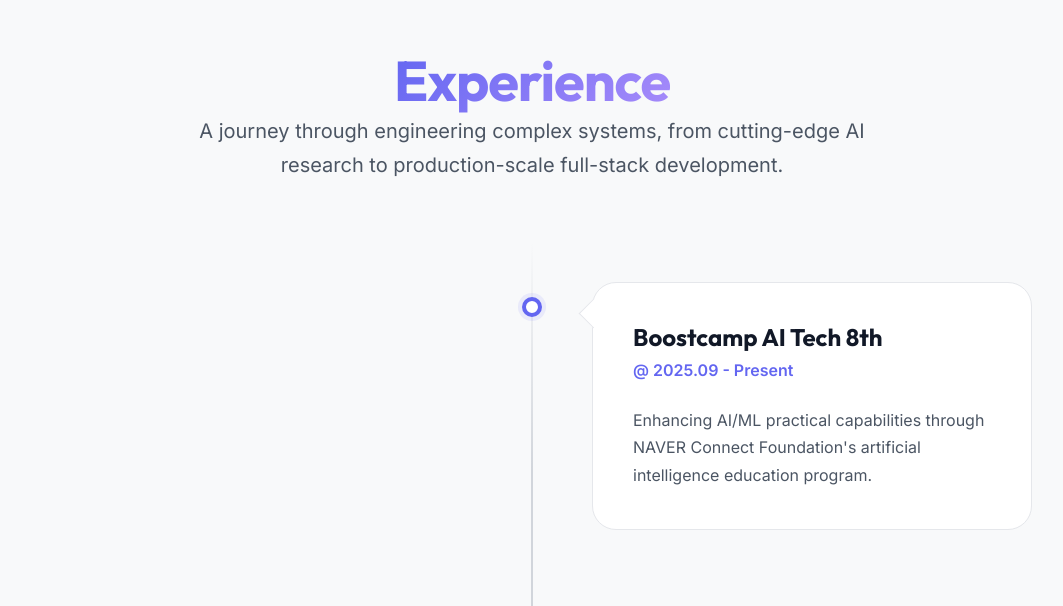
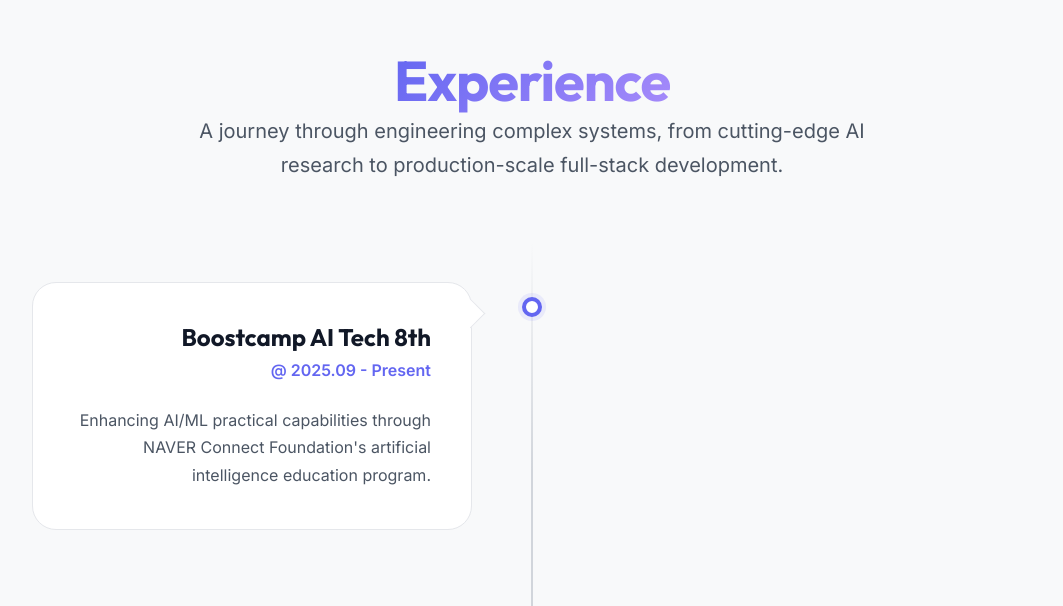
Before and after one commit to pileuszu/portfolio-website, a Next.js app: page / in a window 1280 px wide. Shown: the part 1774-2380 px from the top of the page, without its empty margins (108-1171 px from the left). Built offline with nearby package versions, Linux system fonts and the light colour scheme; a web font is replaced by a local one.

Commit message:
Refine layouts: zigzag experience, centered projects, and responsive fixes

```diff
--- a/src/app/page.module.scss
+++ b/src/app/page.module.scss
@@ -199,6 +199,8 @@
   @media (max-width: 1024px) {
     flex: none;
     order: 1;
+    max-width: 400px;
+    margin: 0 auto;
   }
 
   @media (max-width: 480px) {
@@ -375,7 +377,8 @@
 .contactSection {
   min-height: 100vh;
   display: flex;
-  align-items: center;
+  flex-direction: column;
+  justify-content: center;
   background: $bg-primary;
 }
 
@@ -712,6 +715,51 @@
   }
 }
 
+.timelineItem:nth-child(even) {
+  flex-direction: row-reverse;
+
+  .timelineYear {
+    text-align: left;
+    padding-right: 0;
+    padding-left: 60px;
+  }
+
+  .timelineContent {
+    padding-left: 0;
+    padding-right: 60px;
+    text-align: right;
+  }
+
+  .experienceCard::before {
+    left: auto;
+    right: -10px;
+    border-left: none;
+    border-bottom: none;
+    border-right: 1px solid $border-light;
+    border-top: 1px solid $border-light;
+  }
+
+  // Mobile Reset
+  @media (max-width: 768px) {
+    flex-direction: column;
+
+    .timelineYear {
+      text-align: left;
+      padding-left: 0;
+    }
+
+    .timelineContent {
+      padding-right: 0;
+      padding-left: 0;
+      text-align: left;
+    }
+
+    .experienceCard::before {
+      display: none; // Already handled in base class but ensuring reset
+    }
+  }
+}
+
 .experienceCard {
   background: #ffffff;
   padding: 40px;
@@ -1181,15 +1229,20 @@
   position: relative;
   display: flex;
   align-items: center;
+  justify-content: center;
   gap: 20px;
   margin-top: 60px;
+  width: 100%;
+  max-width: 1200px; // Match standard container constraint
+  margin-left: auto;
+  margin-right: auto;
 }
 
 .carouselViewport {
-  flex: 1;
+  width: calc(100% - 140px); // Buttons width (44px * 2) + gap (20px * 2) + extra buffer
   overflow: hidden;
-  margin: -40px 10px;
-  padding: 40px 10px;
+  margin: -40px 0; // Remove horizontal margins here, handled by gap
+  padding: 40px 0;
 }
 
 .carouselTrack {
--- a/src/components/sections/Projects.tsx
+++ b/src/components/sections/Projects.tsx
@@ -17,7 +17,7 @@
     React.useEffect(() => {
         const handleResize = () => {
             if (window.innerWidth <= 768) setItemsPerView(1)
-            else if (window.innerWidth <= 1024) setItemsPerView(2)
+            else if (window.innerWidth <= 1200) setItemsPerView(2)
             else setItemsPerView(3)
         }
         handleResize()
```
